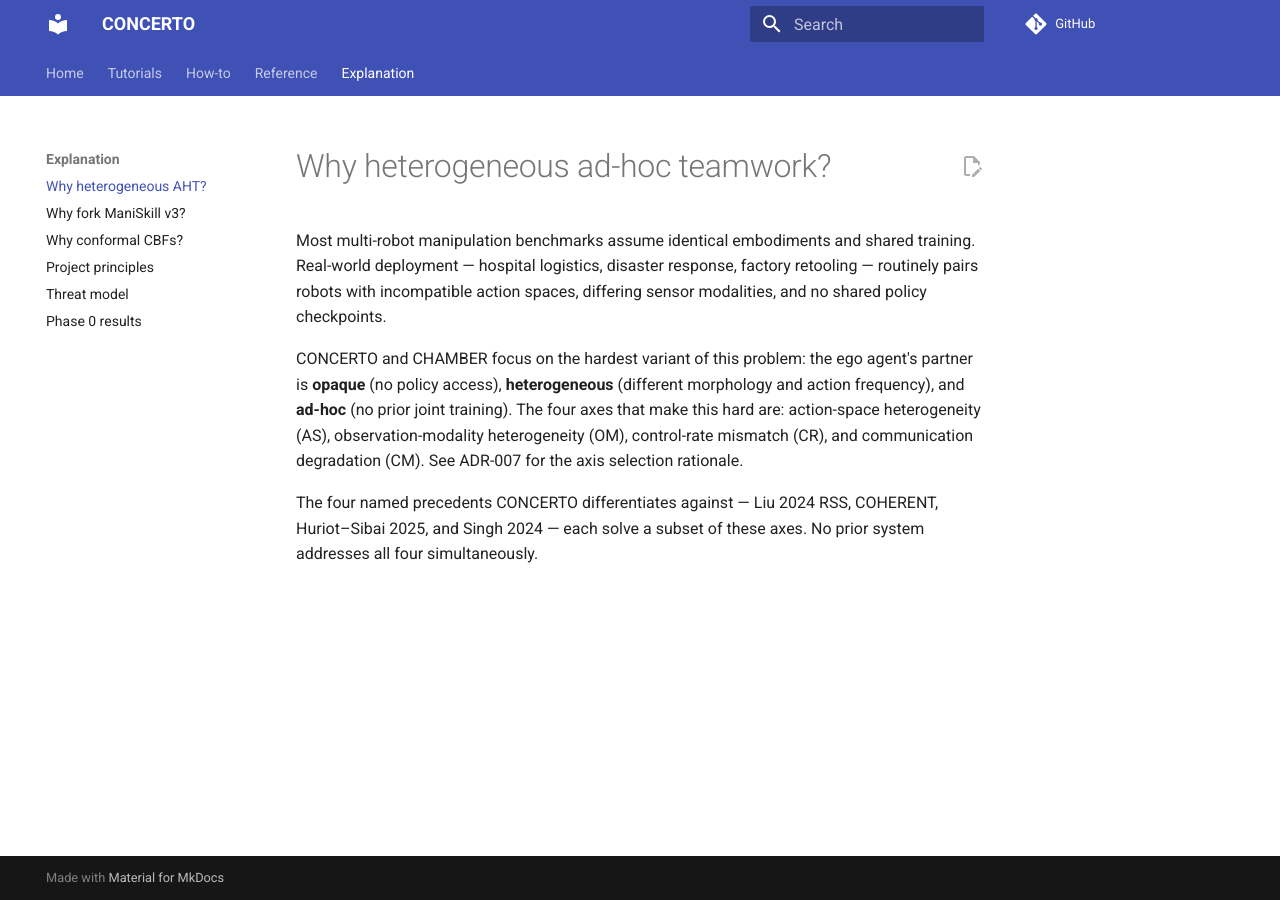
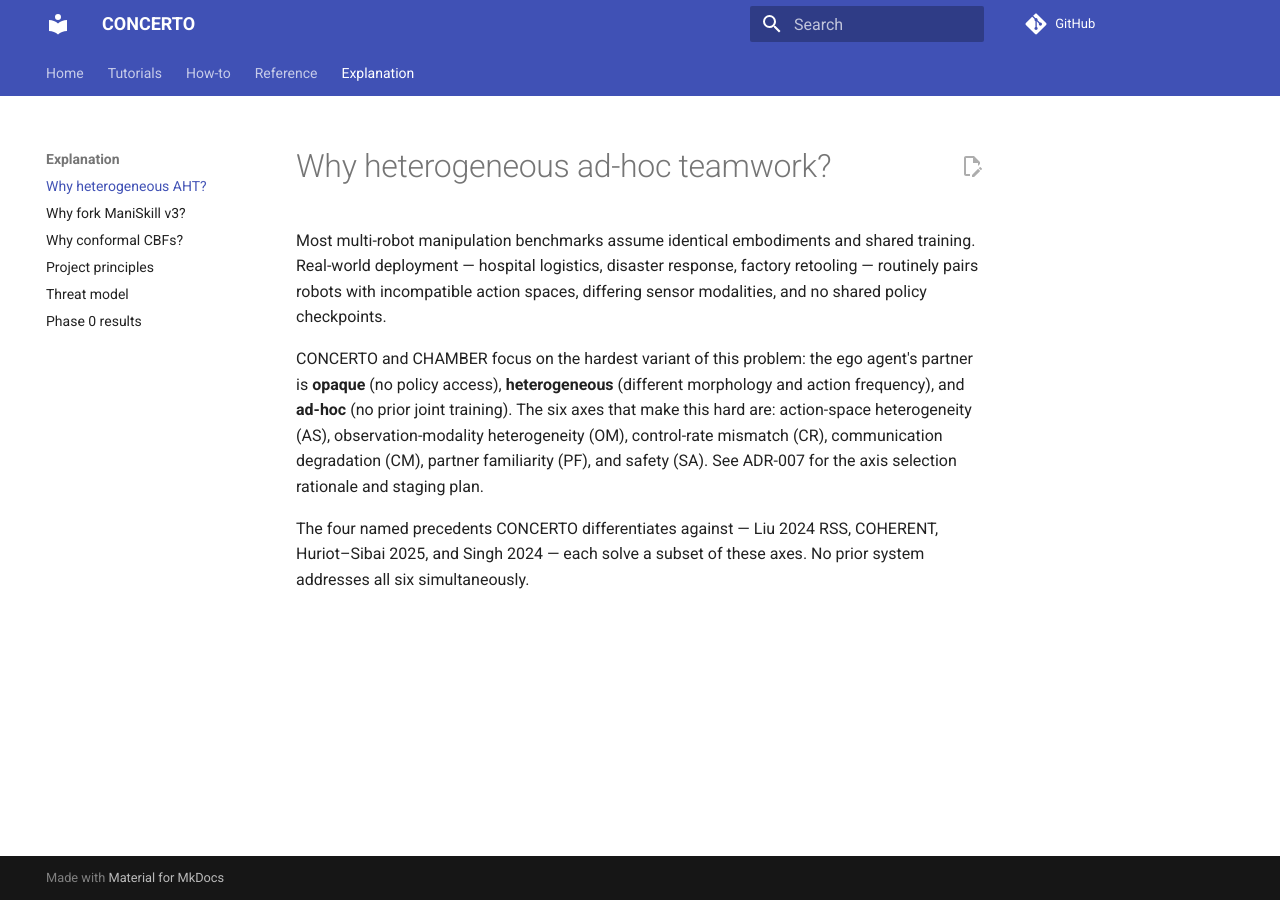
Before and after one commit to fsafaei/concerto, an MkDocs documentation site: the page built from docs/explanation/why-aht.md, in a window 1280 px wide. Built offline with MkDocs 1.6.1 and Material for MkDocs 9.7.7, drawn with Linux system fonts in a browser that asks for light colours; comment, search, counter and statistics services are not loaded.

Commit message:
fix: align axis count with ADR-007 revision 3 (four→six evaluation axes) (#10)
README.md and docs/explanation/why-aht.md described CHAMBER's evaluation
scope as four heterogeneity axes, omitting partner familiarity (PF) and
safety (SA). ADR-007 §Decision (revision 3, 2026-05-08) sets the working
recommendation at six axes (AS, OM, CR, CM, PF, SA). Wrapper-scoped
occurrences in src/chamber/envs/__init__.py and ADR-001 correctly remain
at four — PF is operationalised by the partner zoo (ADR-009) and SA by
the safety filter (ADR-004), neither of which requires ManiSkill v3
wrapper plumbing.

Signed-off-by: Farhad Safaei <safaei.farhad@gmail.com>

```diff
--- a/docs/explanation/why-aht.md
+++ b/docs/explanation/why-aht.md
@@ -8,11 +8,11 @@
 CONCERTO and CHAMBER focus on the hardest variant of this problem: the
 ego agent's partner is **opaque** (no policy access), **heterogeneous**
 (different morphology and action frequency), and **ad-hoc** (no prior
-joint training). The four axes that make this hard are: action-space
-heterogeneity (AS), observation-modality heterogeneity (OM), control-rate
-mismatch (CR), and communication degradation (CM). See ADR-007 for
-the axis selection rationale.
+joint training). The six axes that make this hard are: action-space heterogeneity (AS),
+observation-modality heterogeneity (OM), control-rate mismatch (CR),
+communication degradation (CM), partner familiarity (PF), and safety (SA).
+See ADR-007 for the axis selection rationale and staging plan.
 
 The four named precedents CONCERTO differentiates against — Liu 2024 RSS,
 COHERENT, Huriot–Sibai 2025, and Singh 2024 — each solve a subset of
-these axes. No prior system addresses all four simultaneously.
+these axes. No prior system addresses all six simultaneously.
```
Also changed, not shown: README.md (+6 -5 lines).
